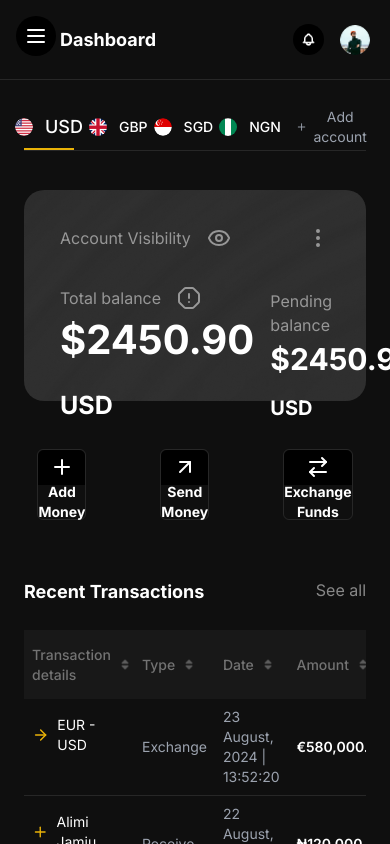
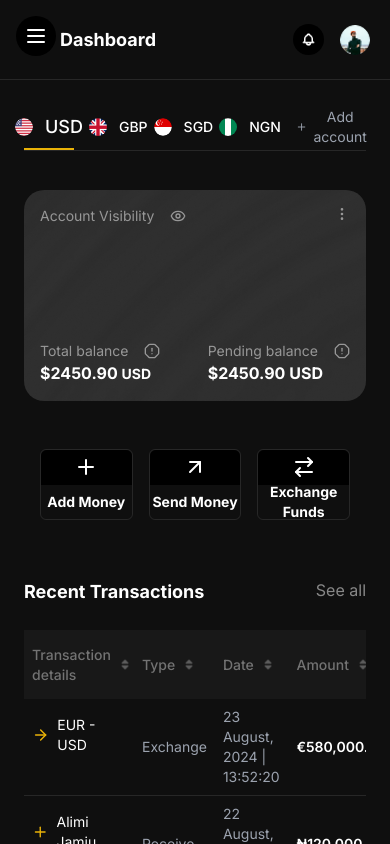
Before and after one commit to Robinson-Taiwo/msme, a Next.js app: page /tulu-purse/accounts in a window 390 px wide. Built offline with nearby package versions, Linux system fonts and the light colour scheme.

Commit message:
WIP:edited page file

```diff
--- a/src/app/tulu-purse/accounts/page.tsx
+++ b/src/app/tulu-purse/accounts/page.tsx
@@ -49,9 +49,9 @@ const Account = () => {
 
 
 
-        <div className="flex flex-row w-full p-4 justify-center gap-[74px] ">
+        <div className="flex flex-row w-full p-4 justify-center gap-4 md:gap-[74px] ">
 
-          <button className="flex w-[216px] text-white p-0 rounded-md border border-white border-opacity-10 h-[71px] flex-col">
+          <button className="flex w-[216px]    text-white p-0 rounded-md border border-white border-opacity-10 h-[71px] flex-col">
             <span className="bg-black w-full flex items-center rounded-t-md justify-center h-[50%]">
               <Plus className="h-[24px] w-6" />
             </span>
@@ -60,7 +60,7 @@ const Account = () => {
             </span>
           </button>
 
-          <button className="flex w-[216px] text-white p-0 rounded-md border border-white border-opacity-10 h-[71px] flex-col">
+          <button className="flex w-[216px]  text-white p-0 rounded-md border border-white border-opacity-10 h-[71px] flex-col">
             <span className="bg-black w-full flex items-center rounded-t-md justify-center h-[50%]">
               <ArrowUpRight className="h-[24px] w-6" />
             </span>
@@ -69,7 +69,7 @@ const Account = () => {
             </span>
           </button>
 
-          <button className="flex w-[216px] text-white p-0 rounded-md border border-white border-opacity-10 h-[71px] flex-col">
+          <button className="flex w-[216px]  text-white p-0 rounded-md border border-white border-opacity-10 h-[71px] flex-col">
             <span className="bg-black w-full flex items-center rounded-t-md justify-center h-[50%]">
               <ArrowRightLeft className="h-[24px] w-6" />
             </span>
--- a/src/components/AccountOverview.tsx
+++ b/src/components/AccountOverview.tsx
@@ -3,22 +3,22 @@ import React from 'react'
 
 const AccountOverview = () => {
   return (
-    <div className="w-full rounded-[20px] h-[211px] p-9 bg-center bg-[#181818] bg-cover bg-no-repeat  text-white flex flex-col justify-bwtween items-center gap-9  " style={{ backgroundImage: "url('/images/bg.png')" }} >
+    <div className="w-full rounded-[20px] h-[211px] lg:p-9 p-4  bg-center bg-[#181818] bg-cover bg-no-repeat  text-white flex flex-col justify-between items-center gap-9  " style={{ backgroundImage: "url('/images/bg.png')" }} >
 
       <div className="flex-row justify-between w-full flex  ">
 
         <div className="flex flex-row items-center text-white text-opacity-50 gap-4  " >
-          <span className="text-5  text-white text-opacity-50 ">
+          <span className="text-[20px] text-sm  text-white text-opacity-50 ">
             Account Visibility
           </span>
 
           <span className="text-sm">
-            <Eye className="w-6 text-white text-opacity-50 h-6" />
+            <Eye className="md:w-6   text-white text-opacity-50 md:h-6  w-4 h-4 " />
           </span>
         </div>
 
 
-        <EllipsisVertical className="h-6  text-white text-opacity-50 w-6" />
+        <EllipsisVertical className="md:h-6    text-white text-opacity-50 md:w-6  w-4 h-4 " />
 
 
       </div>
@@ -30,19 +30,19 @@ const AccountOverview = () => {
         <div className="flex-col flex">
           <div>
             <div className="flex flex-row items-center text-white text-opacity-50 gap-4  " >
-              <span className="text-5  text-white text-opacity-50 ">
+              <span className="md:text-[20px]  text-sm  text-white text-opacity-50 ">
                 Total balance
               </span>
 
               <span className="text-sm">
-                <OctagonAlert className="w-6 text-white text-opacity-50 h-6" />
+                <OctagonAlert className="md:w-6   text-white text-opacity-50 md:h-6  w-4 h-4 " />
               </span>
             </div>
           </div>
 
-          <div className="font-bold text-white text-[40px]">
-  $2450.90 <span className="text-[25px]">USD</span>
-</div>
+          <div className="font-bold text-base text-white md:text-[40px]">
+            $2450.90 <span className="md:text-[25px] text-sm ">USD</span>
+          </div>
 
         </div>
 
@@ -50,19 +50,19 @@ const AccountOverview = () => {
         <div className="flex-col flex">
           <div>
             <div className="flex flex-row items-center text-white text-opacity-50 gap-4  " >
-              <span className="text-5  text-white text-opacity-50 ">
+              <span className="md:text-[20px]  text-sm  text-white text-opacity-50 ">
                 Pending balance
               </span>
 
               <span className="text-sm">
-                <OctagonAlert className="w-6 text-white text-opacity-50 h-6" />
+                <OctagonAlert className="md:w-6   text-white text-opacity-50 md:h-6  w-4 h-4 " />
               </span>
             </div>
           </div>
 
-          <div className="font-bold text-white text-[30px]">
-  $2450.90 <span className="text-[20px]">USD</span>
-</div>
+          <div className="font-bold text-base text-white text-[30px]">
+            $2450.90 <span className="md:text-[20px] text-base ">USD</span>
+          </div>
 
         </div>
       </div>
```
